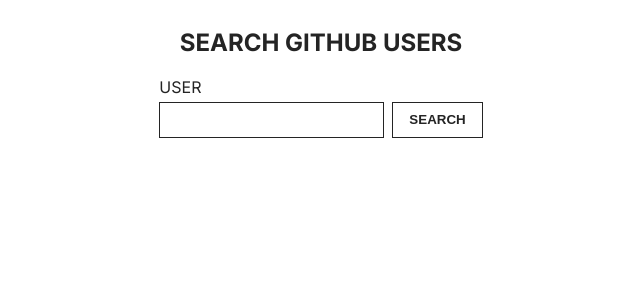
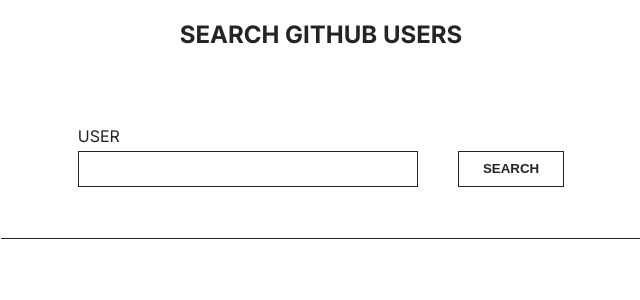
Before and after one commit to gsajulia/github-user-explorer, a React (Vite) app: page / in a window 1280 px wide. Shown: the top 300 px of the page, without its empty margins (319-959 px from the left). Built offline with nearby package versions, Linux system fonts and the light colour scheme.

Commit message:
style: adjustments on all home

```diff
--- a/src/components/Button/Button.module.css
+++ b/src/components/Button/Button.module.css
@@ -1,5 +1,5 @@
 .button {
-    padding: 0.6rem 1rem;
+    padding: 0.6rem 1.5rem;
     background-color: var(--white);
     color: var(--off-black);
     border: none;
--- a/src/components/SearchBar/SearchBar.module.css
+++ b/src/components/SearchBar/SearchBar.module.css
@@ -1,10 +1,13 @@
 .formGroup {
     display: flex;
     flex-direction: column;
+    width: 100%;
 }
 
 .searchForm {
     display: flex;
     flex-direction: row;
     align-items: flex-end;
+    gap: 2rem;
+    margin: 6vw 6vw 4vw 6vw;
 }
--- a/src/components/UserInfo/UserInfo.module.css
+++ b/src/components/UserInfo/UserInfo.module.css
@@ -1,3 +1,12 @@
+.userInfo {
+    display: flex;
+    flex-direction: column;
+    gap: 0.325rem;
+}
+
+.userInfo h2 {
+    margin: 0;
+}
 
 .userImage {
     width: 100px;
--- a/src/components/UserInfo/UserInfo.tsx
+++ b/src/components/UserInfo/UserInfo.tsx
@@ -3,7 +3,7 @@
 
 export const UserInfo = ({ image, name, email, location }: IUserInfo) => {
   return (
-    <section>
+    <section className={styles.userInfo}>
       <img className={styles.userImage} src={image} />
       <h2>{name}</h2>
       <span>{email}</span>
--- a/src/components/UserStats/UserStats.module.css
+++ b/src/components/UserStats/UserStats.module.css
@@ -1,6 +1,7 @@
 .userStats {
     display: flex;
     flex-direction: column;
+    gap: 2rem;
 }
 
 .popularityIcon {
@@ -20,11 +21,11 @@
 .popularitySection {
     display: flex;
     flex-direction: column;
-    gap: 1rem;
+    gap: 2rem;
     font-weight: 600;
 }
 
 .popularityIconsSection {
     display: flex;
-    gap: 1rem;
+    gap: 2rem;
 }
--- a/src/pages/Home/Home.module.css
+++ b/src/pages/Home/Home.module.css
@@ -1,6 +1,49 @@
 .searchUserSection {
+    margin: 0 auto;
+    max-width: 50vw;
+}
+
+.userSection {
     display: flex;
+    flex-direction: row;
     justify-content: center;
-    align-items: center;
-    flex-direction: column;
+    gap: 1rem;
+    margin: 3vw 4vw;
 }
+
+.firstSectionDivider {
+    border: none;
+    height: 1px;
+    background:  var(--off-black);
+    margin: 20px 0;
+  }
+
+.secondSectionDivider {
+    border-left: 1px solid var(--off-black);
+    margin: 0 20px;
+    height: auto;
+}
+
+.homeTitle {
+    text-align: center;
+}
+
+@media screen and (max-width: 1200px) {
+    .searchUserSection {
+        max-width: 90vw;
+    }
+}
+
+@media screen and (max-width: 728px) {
+    .userSection  {
+        flex-direction: column;
+        margin: 3vw 0;
+    }
+
+    .secondSectionDivider {
+        border: none;
+        height: 1px;
+        background:  var(--off-black);
+        margin: 20px 0;
+    }
+}
--- a/src/pages/Home/Home.tsx
+++ b/src/pages/Home/Home.tsx
@@ -58,23 +58,30 @@
 
   return (
     <div className={styles.searchUserSection}>
-      <h2>SEARCH GITHUB USERS</h2>
+      <h2 className={styles.homeTitle}>SEARCH GITHUB USERS</h2>
       <SearchBar
         onSearch={handleSearch}
         searchTerm={searchTerm}
         onSearchTermChange={handleSearchTermChange}
       />
+      <hr className={styles.firstSectionDivider} />
+
       {user && (
+        <div className={styles.userSection}>
           <UserInfo
             image={user.image}
             name={user.name}
             email={user.email}
             location={user.location}
           />
-      )}
 
-      {user && (
-        <UserStats followers={user.followers} repositories={user.publicRepos} />
+          <hr className={styles.secondSectionDivider} />
+
+          <UserStats
+            followers={user.followers}
+            repositories={user.publicRepos}
+          />
+        </div>
       )}
     </div>
   );
```
Also changed, not shown: src/GlobalStyles.css (line endings or trailing spaces). Lines whose indentation alone changed are shown as unchanged.
